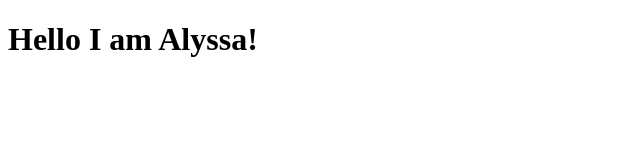
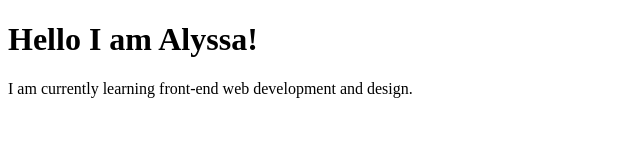
Before and after one commit to Pumpkinqueen179/hello, a plain HTML site: page index.html in a window 1280 px wide. Shown: the whole page, without its empty margins (0-640 px from the left). Drawn offline with Linux system fonts and the light colour scheme.

Commit message:
Update index.html

```diff
--- a/index.html
+++ b/index.html
@@ -5,6 +5,7 @@
 </head>
 <body>
   <h1>Hello I am Alyssa!</h1>
+	<p> I am currently learning front-end web development and design.</p>
 
 </body>
 </html>
```
